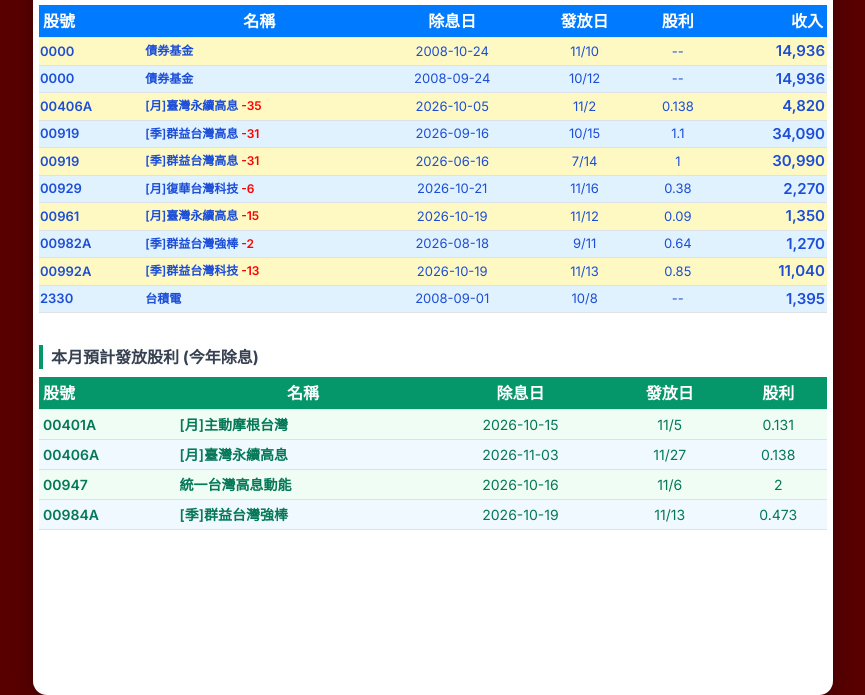
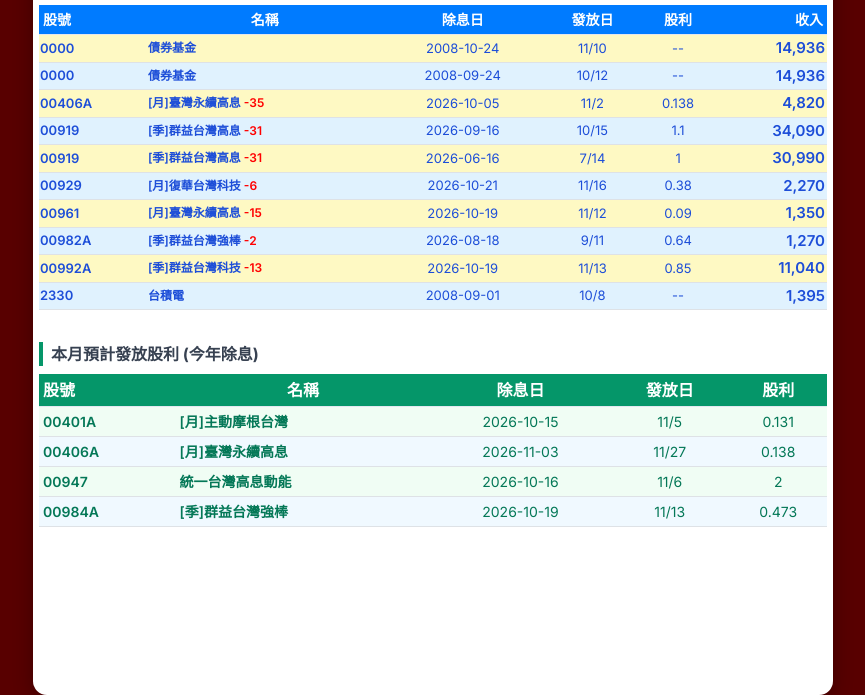
Before and after one commit to LANU7870056/chi, a plain HTML site: page da5p.htm in a window 1280 px wide. Shown: the part 105-800 px from the top of the page, without its empty margins (207-1072 px from the left). Drawn offline with nearby package versions, Linux system fonts and the light colour scheme.

Commit message:
Add files via upload

```diff
--- a/da5p.htm
+++ b/da5p.htm
@@ -150,12 +150,12 @@ th {
           <table class="w-full text-left border-collapse text-[16px] sm:text-[18px] whitespace-nowrap">
             <thead>
               <tr class="bg-slate-95 border-b border-slate-180 font-semibold">
-                <th style="font-size: 16px;" class="py-1 px-1 text-left responsive-th">股號</th>
-                <th style="font-size: 16px;" class="py-1 px-1 text-center responsive-th">名稱</th>
-                <th style="font-size: 16px;" class="py-1 px-1 text-center responsive-th">除息日</th>
-                <th style="font-size: 16px;" class="py-1 px-1 text-center responsive-th">發放日</th>
-                <th style="font-size: 16px;" class="py-1 px-1 text-center responsive-th">股利</th>
-                <th style="font-size: 16px;" class="py-1 px-1 text-right responsive-th">收入</th>
+                <th style="font-size: 14px;" class="py-1 px-1 text-left responsive-th">股號</th>
+                <th style="font-size: 14px;" class="py-1 px-1 text-center responsive-th">名稱</th>
+                <th style="font-size: 14px;" class="py-1 px-1 text-center responsive-th">除息日</th>
+                <th style="font-size: 14px;" class="py-1 px-1 text-center responsive-th">發放日</th>
+                <th style="font-size: 14px;" class="py-1 px-1 text-center responsive-th">股利</th>
+                <th style="font-size: 14px;" class="py-1 px-1 text-right responsive-th">收入</th>
               </tr>
             </thead>
             <tbody id="tableBody" class="divide-y divide-slate-200/50">
```
